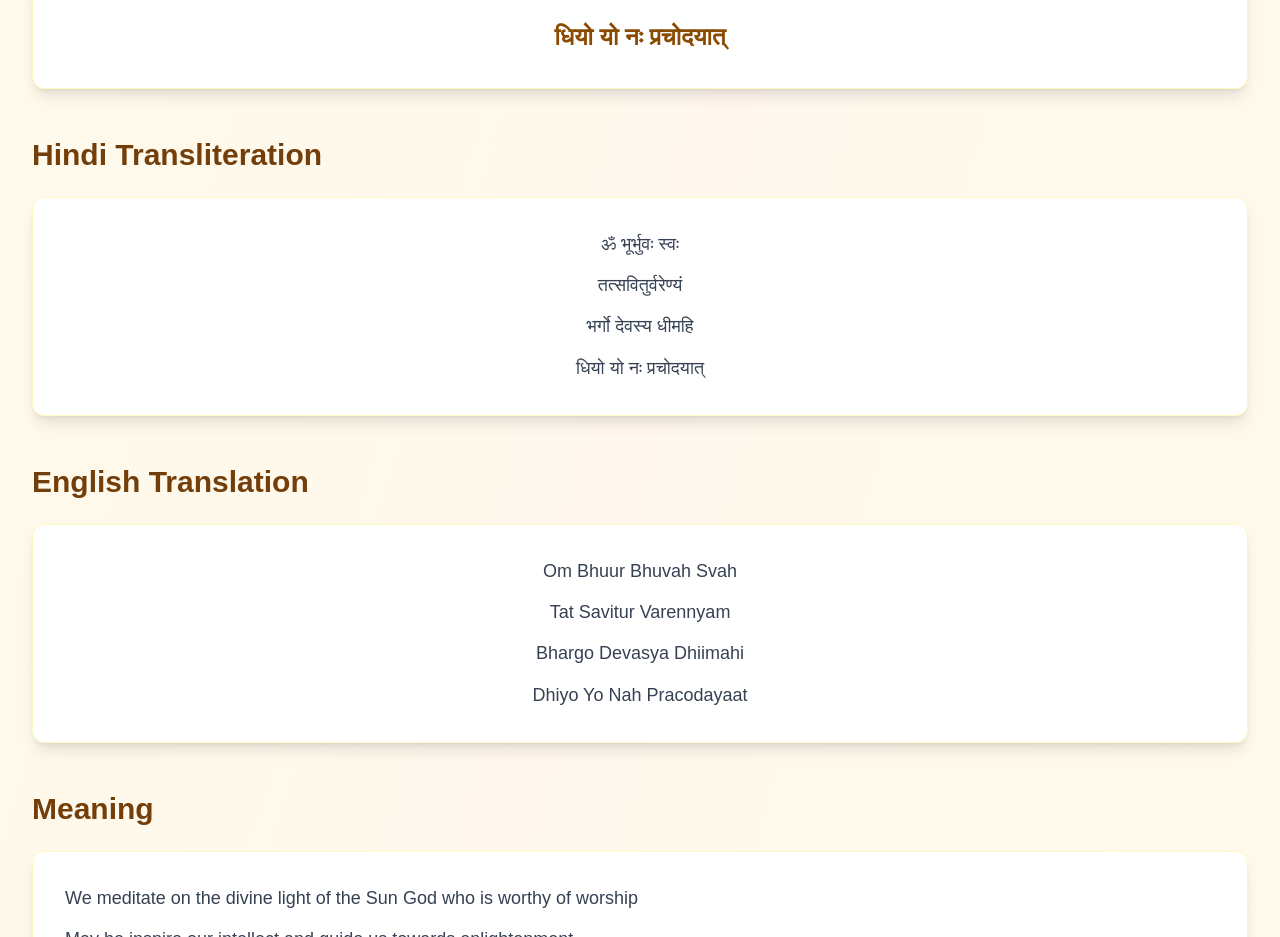
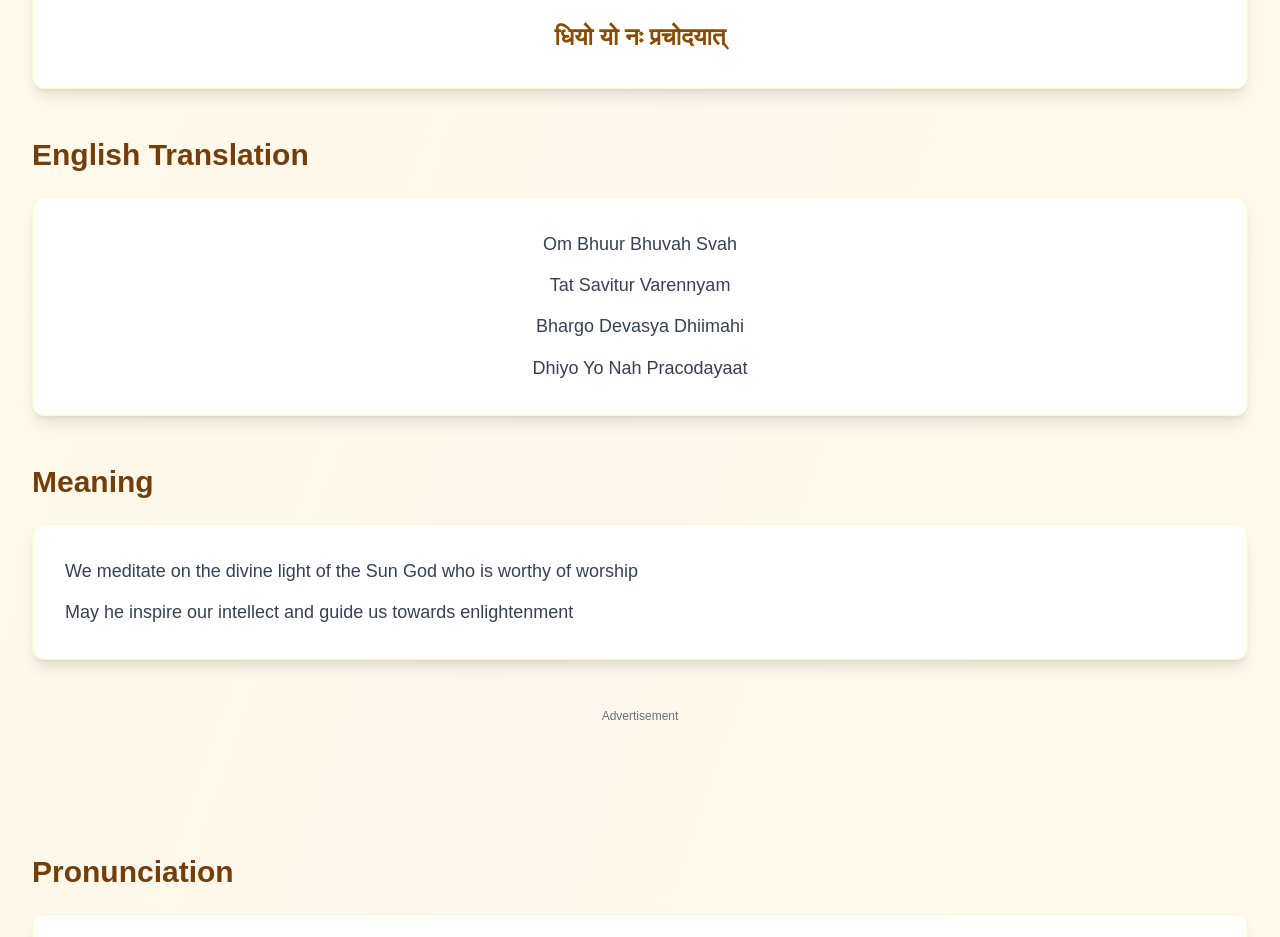
Before and after one commit to shashimishra89-cloud/bhajans-website, a Next.js app in the folder bhakti-app/: page /mantras/gayatri-mantra in a window 1280 px wide. Shown: the part 1640-2577 px from the top of the page. Built offline with nearby package versions, Linux system fonts and the light colour scheme.

Commit message:
updating the content to remove redundancy of the content in sanskrit and hindi

```diff
--- a/bhakti-app/src/app/bhajans/madhurashtakam/page.tsx
+++ b/bhakti-app/src/app/bhajans/madhurashtakam/page.tsx
@@ -14,7 +14,7 @@ const bhajanData = {
   deity: "Lord Krishna",
   verses: "8",
   lyrics: {
-    hindi: [
+    sanskrit: [
       "अधरं मधुरं वदनं मधुरं नयनं मधुरं हसितं मधुरम्।",
       "हृदयं मधुरं हरणं मधुरं गमनं मधुरं मधुरं मधुरम्॥",
       "वचनं मधुरं चरितं मधुरं वेषणं मधुरं वलितं मधुरम्।",
@@ -151,7 +151,7 @@ export default function MadhurashtakamPage() {
           <h2 className="text-3xl font-bold text-pink-900 mb-6">Sanskrit Verses</h2>
           <div className="bg-white rounded-xl shadow-lg p-8 border border-pink-100">
             <div className="space-y-3">
-              {bhajan.lyrics.hindi.map((line, index) => (
+              {bhajan.lyrics.sanskrit.map((line, index) => (
                 <p key={index} className="text-lg text-gray-700 font-medium leading-relaxed">
                   {line}
                 </p>
--- a/bhakti-app/src/app/bhajans/shiv-tandav-stotram/page.tsx
+++ b/bhakti-app/src/app/bhajans/shiv-tandav-stotram/page.tsx
@@ -14,7 +14,7 @@ const bhajanData = {
   deity: "Lord Shiva",
   verses: "15",
   lyrics: {
-    hindi: [
+    sanskrit: [
       "जटा टवी गलज्जल प्रवाह पवितस्थले",
       "गलेऽवलम्बितं लम्बितां भुजंगतुंग मालिकम्।",
       "डमड्डमड्डमड्डमन्निनाद वड्डमेगधूषणं",
@@ -159,7 +159,7 @@ export default function ShivTandavStotramPage() {
           <h2 className="text-3xl font-bold text-purple-900 mb-6">Sanskrit Verses</h2>
           <div className="bg-white rounded-xl shadow-lg p-8 border border-purple-100">
             <div className="space-y-3">
-              {bhajan.lyrics.hindi.map((line, index) => (
+              {bhajan.lyrics.sanskrit.map((line, index) => (
                 <p key={index} className="text-lg text-gray-700 font-medium leading-relaxed">
                   {line}
                 </p>
--- a/bhakti-app/src/app/mantras/gayatri-mantra/page.tsx
+++ b/bhakti-app/src/app/mantras/gayatri-mantra/page.tsx
@@ -16,12 +16,6 @@ const mantraData = {
   syllables: "24",
   lyrics: {
     sanskrit: [
-      "ॐ भूर्भुवः स्वः",
-      "तत्सवितुर्वरेण्यं",
-      "भर्गो देवस्य धीमहि",
-      "धियो यो नः प्रचोदयात्"
-    ],
-    hindi: [
       "ॐ भूर्भुवः स्वः",
       "तत्सवितुर्वरेण्यं",
       "भर्गो देवस्य धीमहि",
@@ -161,20 +155,6 @@ export default function GayatriMantraPage() {
           </div>
         </section>
 
-        {/* Hindi Transliteration */}
-        <section className="mb-12">
-          <h2 className="text-3xl font-bold text-yellow-900 mb-6">Hindi Transliteration</h2>
-          <div className="bg-white rounded-xl shadow-lg p-8 border border-yellow-100">
-            <div className="space-y-3">
-              {mantra.lyrics.hindi.map((line, index) => (
-                <p key={index} className="text-lg text-gray-700 font-medium text-center leading-relaxed">
-                  {line}
-                </p>
-              ))}
-            </div>
-          </div>
-        </section>
-
         {/* English Translation */}
         <section className="mb-12">
           <h2 className="text-3xl font-bold text-yellow-900 mb-6">English Translation</h2>
--- a/bhakti-app/src/app/mantras/mahamrityunjaya-mantra/page.tsx
+++ b/bhakti-app/src/app/mantras/mahamrityunjaya-mantra/page.tsx
@@ -16,10 +16,6 @@ const mantraData = {
   syllables: "33",
   lyrics: {
     sanskrit: [
-      "ॐ त्र्यम्बकं यजामहे सुगन्धिं पुष्टिवर्धनम्",
-      "उर्वारुकमिव बन्धनान् मृत्योर्मुक्षीय माऽमृतात्"
-    ],
-    hindi: [
       "ॐ त्र्यम्बकं यजामहे सुगन्धिं पुष्टिवर्धनम्",
       "उर्वारुकमिव बन्धनान् मृत्योर्मुक्षीय माऽमृतात्"
     ],
@@ -155,20 +151,6 @@ export default function MahamrityunjayaMantraPage() {
           </div>
         </section>
 
-        {/* Hindi Transliteration */}
-        <section className="mb-12">
-          <h2 className="text-3xl font-bold text-green-900 mb-6">Hindi Transliteration</h2>
-          <div className="bg-white rounded-xl shadow-lg p-8 border border-green-100">
-            <div className="space-y-3">
-              {mantra.lyrics.hindi.map((line, index) => (
-                <p key={index} className="text-lg text-gray-700 font-medium text-center leading-relaxed">
-                  {line}
-                </p>
-              ))}
-            </div>
-          </div>
-        </section>
-
         {/* English Translation */}
         <section className="mb-12">
           <h2 className="text-3xl font-bold text-green-900 mb-6">English Translation</h2>
```
